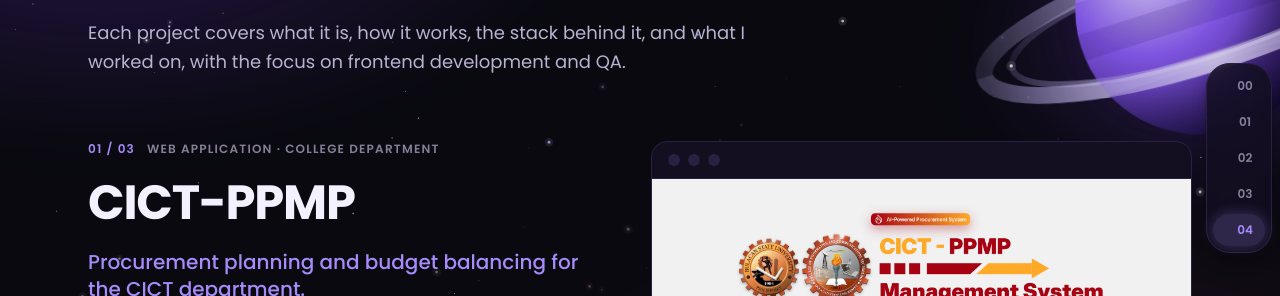
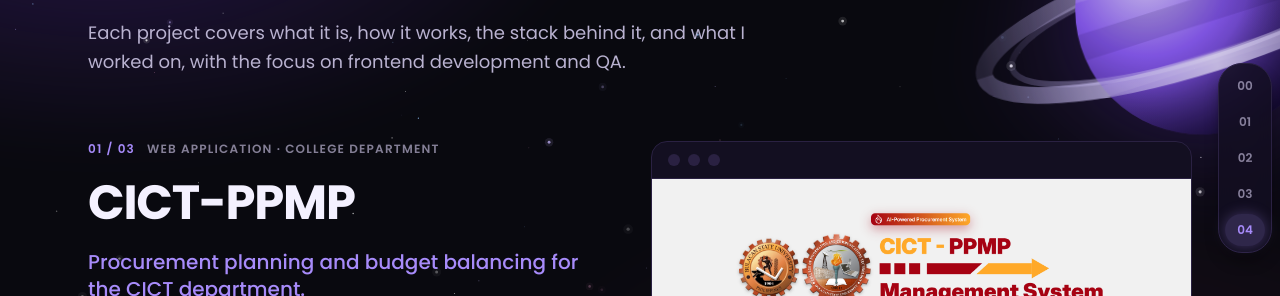
Before and after one commit to sin-raixel/my-portfolio, a Next.js app: page /projects in a window 1280 px wide. Shown: the part 242-538 px from the top of the page. Built offline with nearby package versions, Linux system fonts and the light colour scheme; no server answers.

Commit message:
Remove extra space from collapsed side buttons

```diff
--- a/app/components/section-dots.tsx
+++ b/app/components/section-dots.tsx
@@ -50,7 +50,7 @@ export default function SectionDots({ caption, dots }: { caption: string; dots:
             key={dot.href}
             href={dot.href}
             aria-current={isActive ? (dot.href.startsWith("#") ? "location" : "page") : undefined}
-            className={`flex items-center justify-end gap-3 rounded-full px-2 py-1.5 transition-colors duration-300 motion-reduce:transition-none ${
+            className={`flex items-center justify-end rounded-full px-2 py-1.5 transition-colors duration-300 motion-reduce:transition-none ${
               isActive
                 ? "bg-accent/20 text-accent shadow-[0_0_14px_rgb(167_139_250/0.3)]"
                 : "text-body/70 hover:text-bright focus-visible:text-bright"
@@ -59,8 +59,8 @@ export default function SectionDots({ caption, dots }: { caption: string; dots:
             <span
               className={`overflow-hidden text-sm font-medium whitespace-nowrap transition-all duration-300 motion-reduce:transition-none ${
                 popped
-                  ? "max-w-64 opacity-100"
-                  : "max-w-0 opacity-0 group-focus-within/nav:max-w-64 group-focus-within/nav:opacity-100 group-hover/nav:max-w-64 group-hover/nav:opacity-100"
+                  ? "mr-3 max-w-64 opacity-100"
+                  : "mr-0 max-w-0 opacity-0 group-focus-within/nav:mr-3 group-focus-within/nav:max-w-64 group-focus-within/nav:opacity-100 group-hover/nav:mr-3 group-hover/nav:max-w-64 group-hover/nav:opacity-100"
               }`}
             >
               {dot.label}
```
